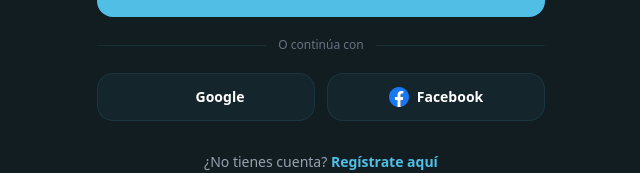
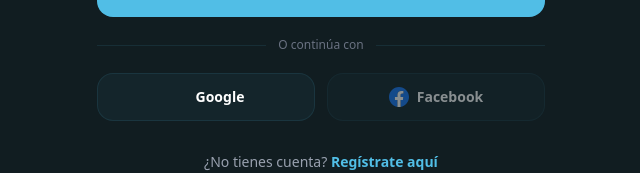
Before and after one commit to dev-tective/isil-syllabus, a React (Vite) app: page /login in a window 1280 px wide. Shown: the part 441-614 px from the top of the page, without its empty margins (319-959 px from the left). Built offline with nearby package versions, Linux system fonts and the light colour scheme; no server answers; some icons are missing.

Commit message:
facebook en stand by

```diff
--- a/src/auth/Login.tsx
+++ b/src/auth/Login.tsx
@@ -192,7 +192,7 @@
                     <button
                         type="button"
                         onClick={() => handleOAuth('facebook')}
-                        disabled={loading}
+                        disabled={true}
                         className="flex h-12 items-center justify-center gap-2 rounded-2xl border border-brand-cyan/10 bg-brand-cyan/5 text-sm font-bold text-white transition-all hover:border-blue-500/30 hover:bg-blue-500/10 disabled:opacity-50"
                     >
                         <Icon icon="logos:facebook" className="text-xl" />
```
